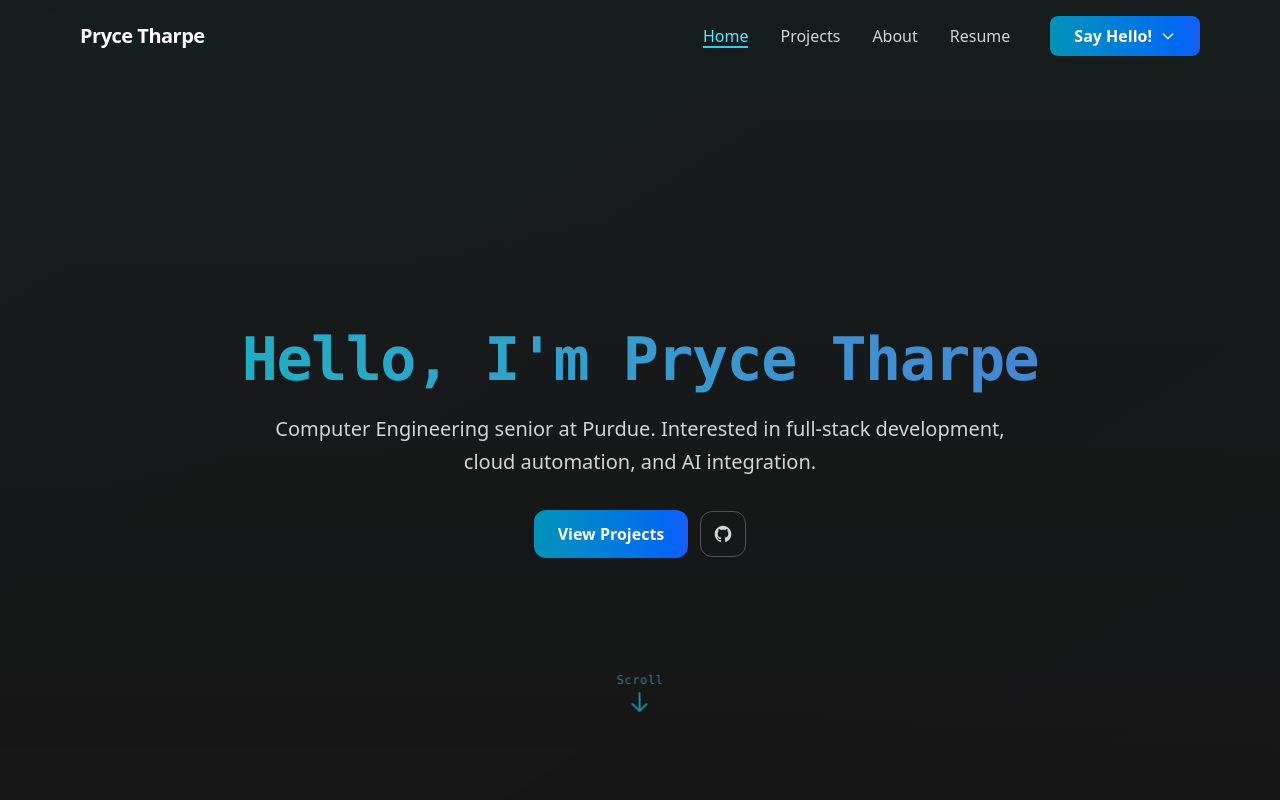
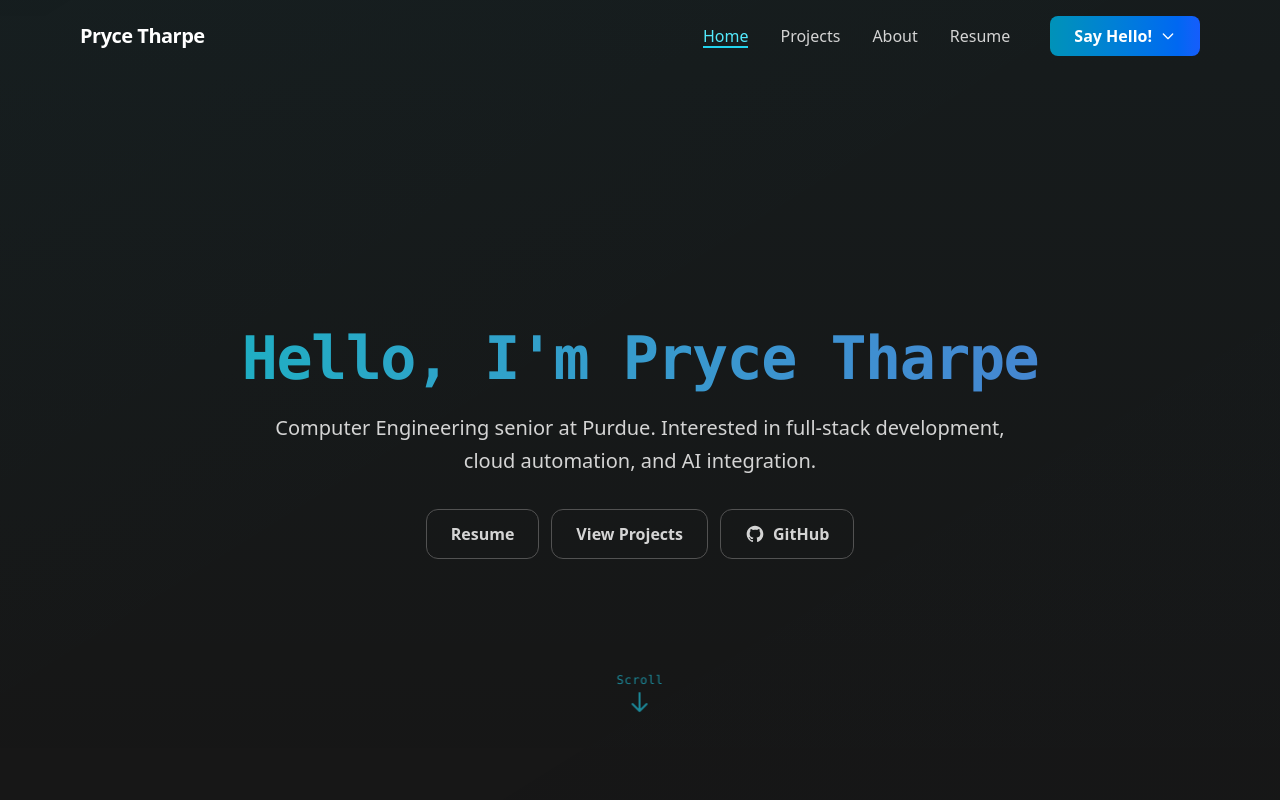
Before and after one commit to tharpep/portfolio, a Next.js app: page / in a window 1280 px wide. Shown: the top 800 px of the page. Built offline with nearby package versions, Linux system fonts and the light colour scheme.

Commit message:
general updates

```diff
--- a/src/app/page.tsx
+++ b/src/app/page.tsx
@@ -15,10 +15,16 @@ export default function Home() {
             <p className="text-base sm:text-lg md:text-xl text-neutral-300 leading-relaxed max-w-3xl mx-auto mb-8 prose-relaxed">
               Computer Engineering senior at Purdue. Interested in full-stack development, cloud automation, and AI integration.
             </p>
-            <div className="flex flex-col sm:flex-row gap-3 justify-center items-center max-w-md mx-auto">
+            <div className="flex flex-col sm:flex-row gap-3 justify-center items-center max-w-2xl mx-auto">
+              <Link
+                href="/resume"
+                className="px-6 py-3 border border-neutral-600 hover:border-cyan-500/50 text-neutral-300 hover:text-white font-semibold rounded-xl transition-[transform,box-shadow,border-color,color,background] duration-300 ease-out hover:bg-neutral-800/50 hover:shadow-lg hover:-translate-y-0.5"
+              >
+                Resume
+              </Link>
               <Link
                 href="/projects"
-                className="px-6 py-3 bg-gradient-to-r from-cyan-600 to-blue-600 hover:from-cyan-500 hover:to-blue-500 text-white font-semibold rounded-xl transition-[transform,box-shadow,background] duration-300 ease-out hover:shadow-lg hover:shadow-cyan-400/20 hover:-translate-y-0.5"
+                className="px-6 py-3 border border-neutral-600 hover:border-cyan-500/50 text-neutral-300 hover:text-white font-semibold rounded-xl transition-[transform,box-shadow,border-color,color,background] duration-300 ease-out hover:bg-neutral-800/50 hover:shadow-lg hover:-translate-y-0.5"
               >
                 View Projects
               </Link>
@@ -26,12 +32,12 @@ export default function Home() {
                 href="https://github.com/tharpep"
                 target="_blank"
                 rel="noopener noreferrer"
-                className="p-3 border border-neutral-600 hover:border-neutral-500 text-neutral-300 hover:text-white rounded-xl transition-all duration-300 hover:bg-neutral-800 group"
-                aria-label="GitHub Profile"
+                className="inline-flex items-center gap-2 px-6 py-3 border border-neutral-600 hover:border-cyan-500/50 text-neutral-300 hover:text-white font-semibold rounded-xl transition-[transform,box-shadow,border-color,color,background] duration-300 ease-out hover:bg-neutral-800/50 hover:shadow-lg hover:-translate-y-0.5"
               >
                 <svg className="w-5 h-5" fill="currentColor" viewBox="0 0 24 24">
                   <path d="M12 2C6.477 2 2 6.484 2 12.021c0 4.428 2.865 8.184 6.839 9.504.5.092.682-.217.682-.482 0-.237-.009-.868-.014-1.703-2.782.605-3.369-1.342-3.369-1.342-.454-1.157-1.11-1.465-1.11-1.465-.908-.62.069-.608.069-.608 1.004.07 1.532 1.032 1.532 1.032.892 1.53 2.341 1.088 2.91.832.092-.647.35-1.088.636-1.339-2.22-.253-4.555-1.113-4.555-4.951 0-1.093.39-1.987 1.029-2.687-.103-.253-.446-1.272.098-2.65 0 0 .84-.27 2.75 1.025A9.564 9.564 0 0 1 12 6.844c.85.004 1.705.115 2.504.337 1.909-1.295 2.748-1.025 2.748-1.025.546 1.378.202 2.397.1 2.65.64.7 1.028 1.594 1.028 2.687 0 3.847-2.338 4.695-4.566 4.944.359.309.678.92.678 1.855 0 1.338-.012 2.419-.012 2.749 0 .267.18.578.688.48C19.138 20.2 22 16.447 22 12.021 22 6.484 17.523 2 12 2z" />
                 </svg>
+                GitHub
               </Link>
             </div>
           </div>
--- a/src/components/Nav.tsx
+++ b/src/components/Nav.tsx
@@ -168,11 +168,31 @@ export default function Nav() {
                 </svg>
                 <span className="font-medium">Resume</span>
               </a>
-            </div>
 
-            {/* Mobile Contact Me */}
-            <div className="mt-3">
-              <ContactDropdownHeader onItemClick={closeMobileMenu} />
+              {/* Always visible contact links */}
+              <a
+                href="https://www.linkedin.com/in/pryce-tharpe"
+                target="_blank"
+                rel="noopener noreferrer"
+                className="flex items-center gap-3 px-4 py-3 rounded-lg text-neutral-300 hover:text-white hover:bg-neutral-800/40 transition-all duration-200 ease-out"
+                onClick={closeMobileMenu}
+              >
+                <svg className="w-5 h-5" fill="currentColor" viewBox="0 0 24 24">
+                  <path d="M20.447 20.452h-3.554v-5.569c0-1.328-.027-3.037-1.852-3.037-1.853 0-2.136 1.445-2.136 2.939v5.667H9.351V9h3.414v1.561h.046c.477-.9 1.637-1.85 3.37-1.85 3.601 0 4.267 2.37 4.267 5.455v6.286zM5.337 7.433c-1.144 0-2.063-.926-2.063-2.065 0-1.138.92-2.063 2.063-2.063 1.14 0 2.064.925 2.064 2.063 0 1.139-.925 2.065-2.064 2.065zm1.782 13.019H3.555V9h3.564v11.452zM22.225 0H1.771C.792 0 0 .774 0 1.729v20.542C0 23.227.792 24 1.771 24h20.451C23.2 24 24 23.227 24 22.271V1.729C24 .774 23.2 0 22.222 0h.003z"/>
+                </svg>
+                <span className="font-medium">LinkedIn</span>
+              </a>
+
+              <a
+                href="mailto:tharpep_pro@outlook.com"
+                className="flex items-center gap-3 px-4 py-3 rounded-lg text-neutral-300 hover:text-white hover:bg-neutral-800/40 transition-all duration-200 ease-out"
+                onClick={closeMobileMenu}
+              >
+                <svg className="w-5 h-5" fill="none" stroke="currentColor" strokeWidth="2" viewBox="0 0 24 24">
+                  <path strokeLinecap="round" strokeLinejoin="round" d="M3 8l7.89 4.26a2 2 0 002.22 0L21 8M5 19h14a2 2 0 002-2V7a2 2 0 00-2-2H5a2 2 0 00-2 2v10a2 2 0 002 2z" />
+                </svg>
+                <span className="font-medium">Email</span>
+              </a>
             </div>
           </div>
         </div>
```
